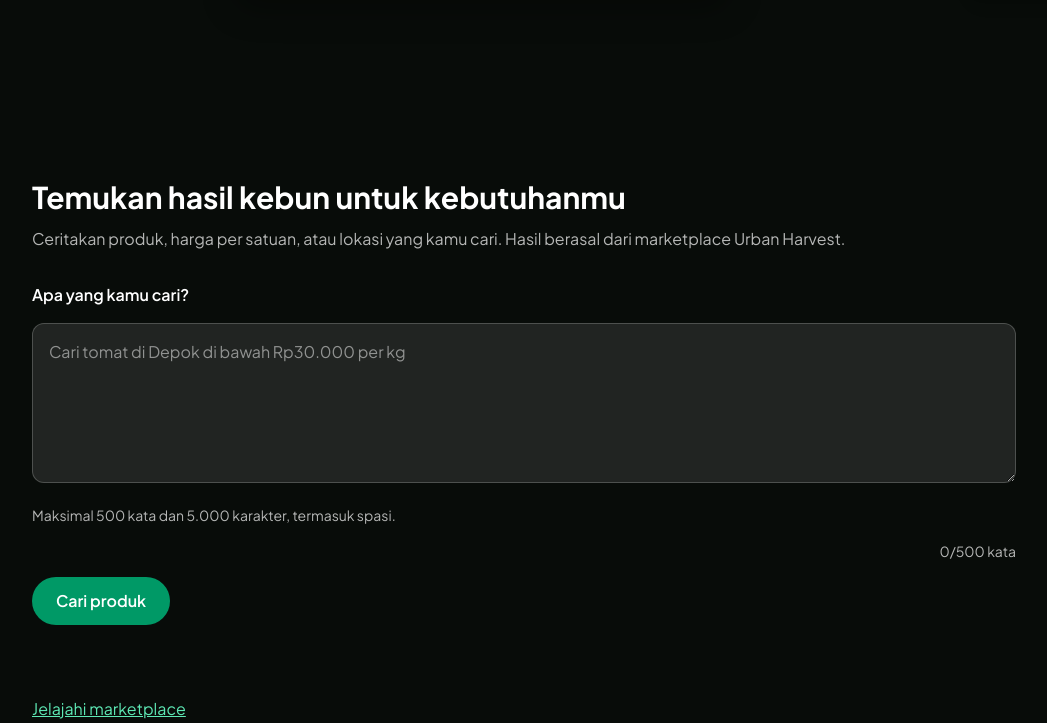
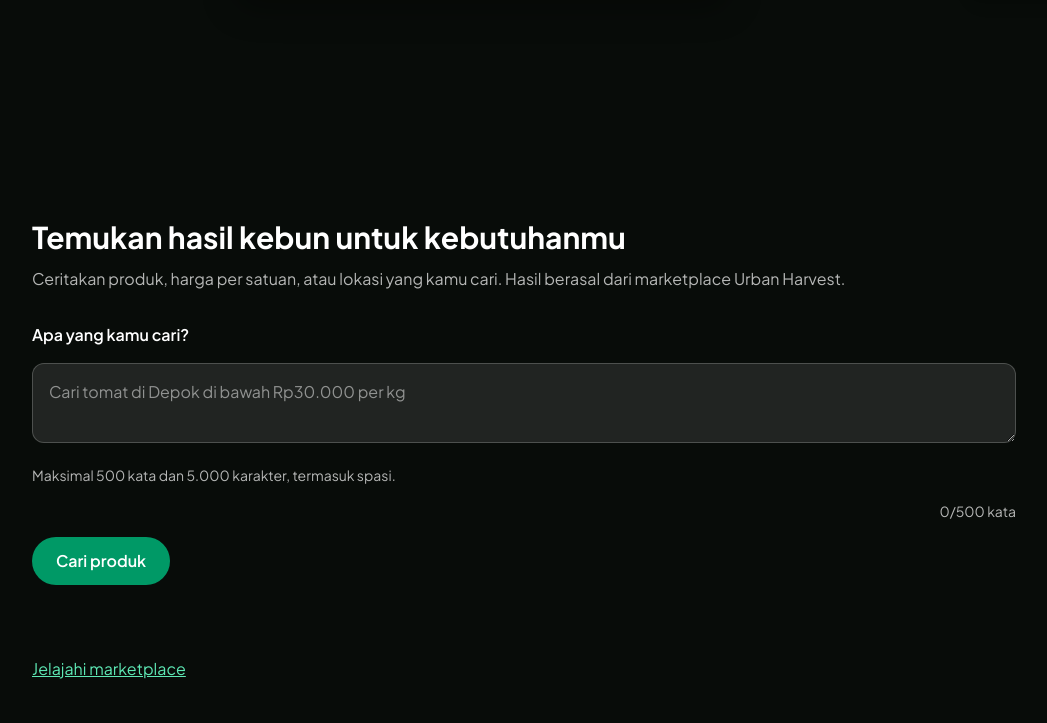
Before and after one commit to PBP-E2-Gasal-2026/UrbanHarvestCommunity, a Django app: template templates/llm_searching/search.html in a window 1280 px wide. Shown: the part 62-785 px from the top of the page, without its empty margins (116-1163 px from the left). Run offline with Django 5.2, Linux system fonts and the light colour scheme; the template is opened without the code that fills it, so the values that code supplies are empty; style sheets or scripts are compiled from the project's sources.

Commit message:
style(llm-search): reduce prompt textarea height
Source-commit: bca252c5925ffff8f690e0308e047492146e93c7
Split-scope: implementation

```diff
--- a/templates/llm_searching/search.html
+++ b/templates/llm_searching/search.html
@@ -17,7 +17,7 @@
                     aria-describedby="search-prompt-limit search-word-count"
                     rows="3"
                     placeholder="Cari tomat di Depok di bawah Rp30.000 per kg"
-                    class="w-full rounded-xl bg-white/10 border border-white/20 p-4 h-40"></textarea>
+                    class="w-full rounded-xl bg-white/10 border border-white/20 p-4 h-20"></textarea>
                 <p id="search-prompt-limit" class="text-sm text-white/70">Maksimal 500 kata dan 5.000 karakter, termasuk spasi.</p>
                 <p id="search-word-count" class="text-sm text-right text-white/70" role="status" aria-live="polite" aria-atomic="true">0/500 kata</p>
                 <button type="submit" class="bg-emerald-600 hover:bg-emerald-500 rounded-full px-6 py-3 font-semibold disabled:opacity-50">Cari produk</button>
```
